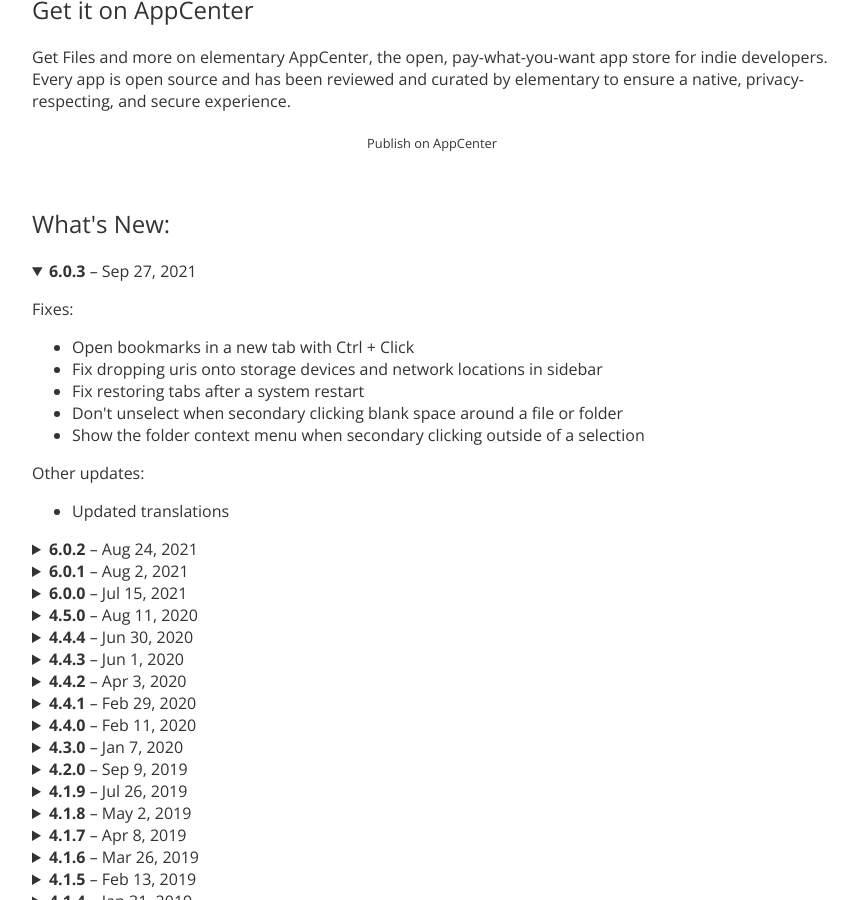
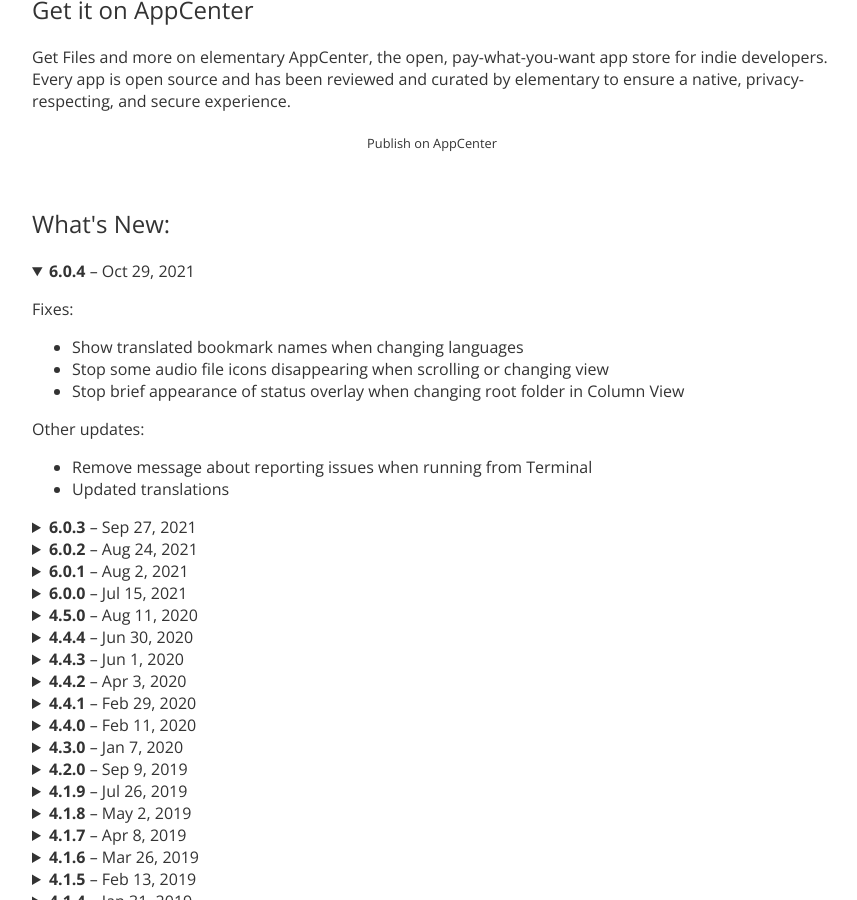
Before and after one commit to elementary/appcenter-web, a Jekyll site: the page built from _apps/io.elementary.files.md, in a window 1280 px wide and 900 px high, scrolled down 350 px. Shown: the whole window, without its empty margins (208-1065 px from the left). Built offline with Jekyll 4.4.1, drawn with Linux system fonts in a browser that asks for light colours; nearby versions of some CDN libraries.

Commit message:
Automatic update of data

```diff
--- a/_apps/io.elementary.files.md
+++ b/_apps/io.elementary.files.md
@@ -19,6 +19,30 @@ color:
   primary-text: "#fff"
 price: false
 releases:
+- version: 6.0.4
+  unix-timestamp: 1635465600
+  description: |-
+    <p>Fixes:</p>
+
+    <ul>
+
+      <li>Show translated bookmark names when changing languages</li>
+
+      <li>Stop some audio file icons disappearing when scrolling or changing view</li>
+
+      <li>Stop brief appearance of status overlay when changing root folder in Column View</li>
+
+    </ul>
+
+    <p>Other updates:</p>
+
+    <ul>
+
+      <li>Remove message about reporting issues when running from Terminal</li>
+
+      <li>Updated translations</li>
+
+    </ul>
 - version: 6.0.3
   unix-timestamp: 1632700800
   description: |-
```
Also changed, not shown: _apps/io.elementary.appcenter.md (+10 -0 lines), _apps/io.elementary.portals.md (+10 -0 lines), _apps/io.elementary.shortcut-overlay.md (+10 -0 lines), _apps/io.elementary.wingpanel.datetime.md (+22 -0 lines).
